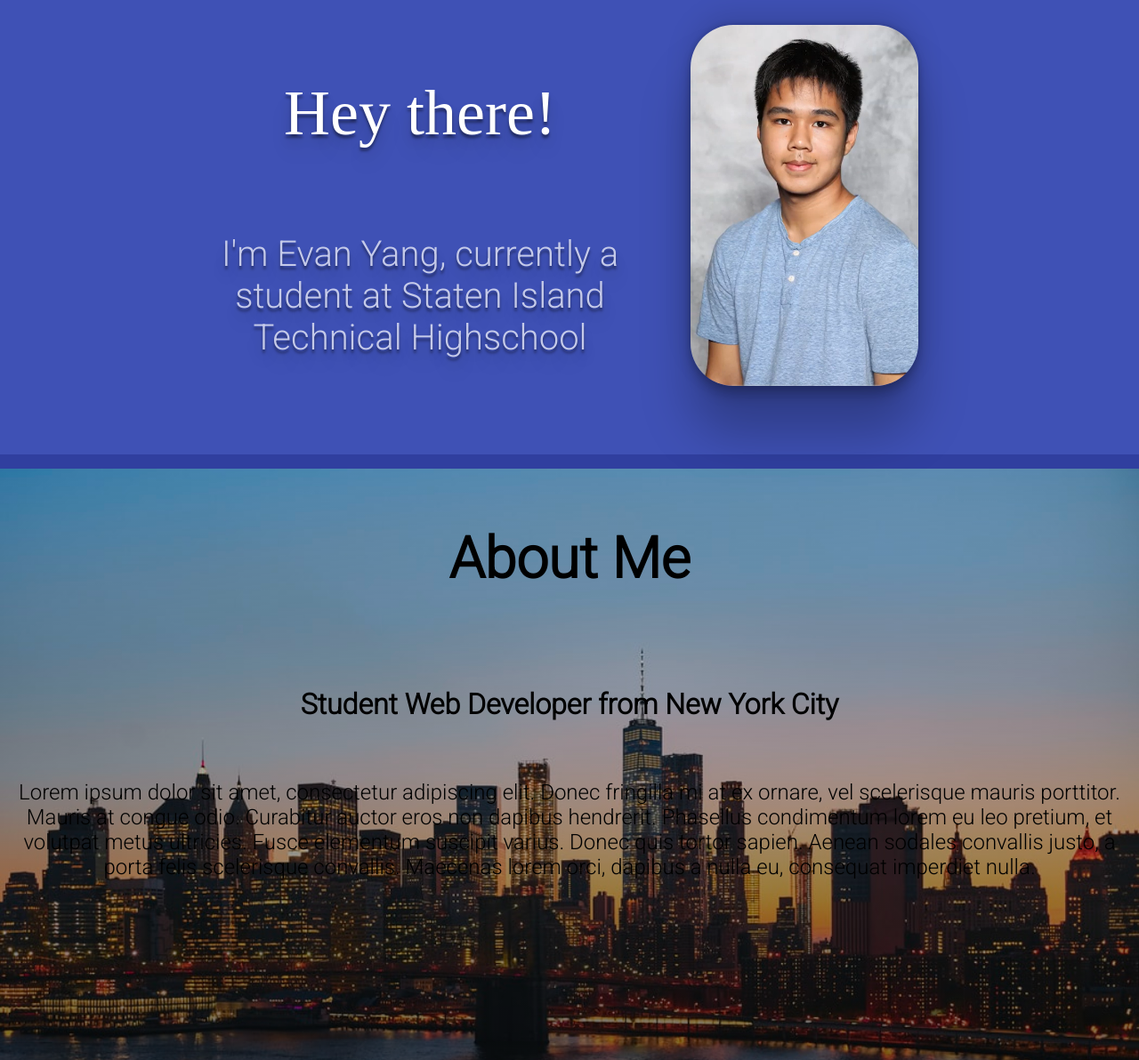
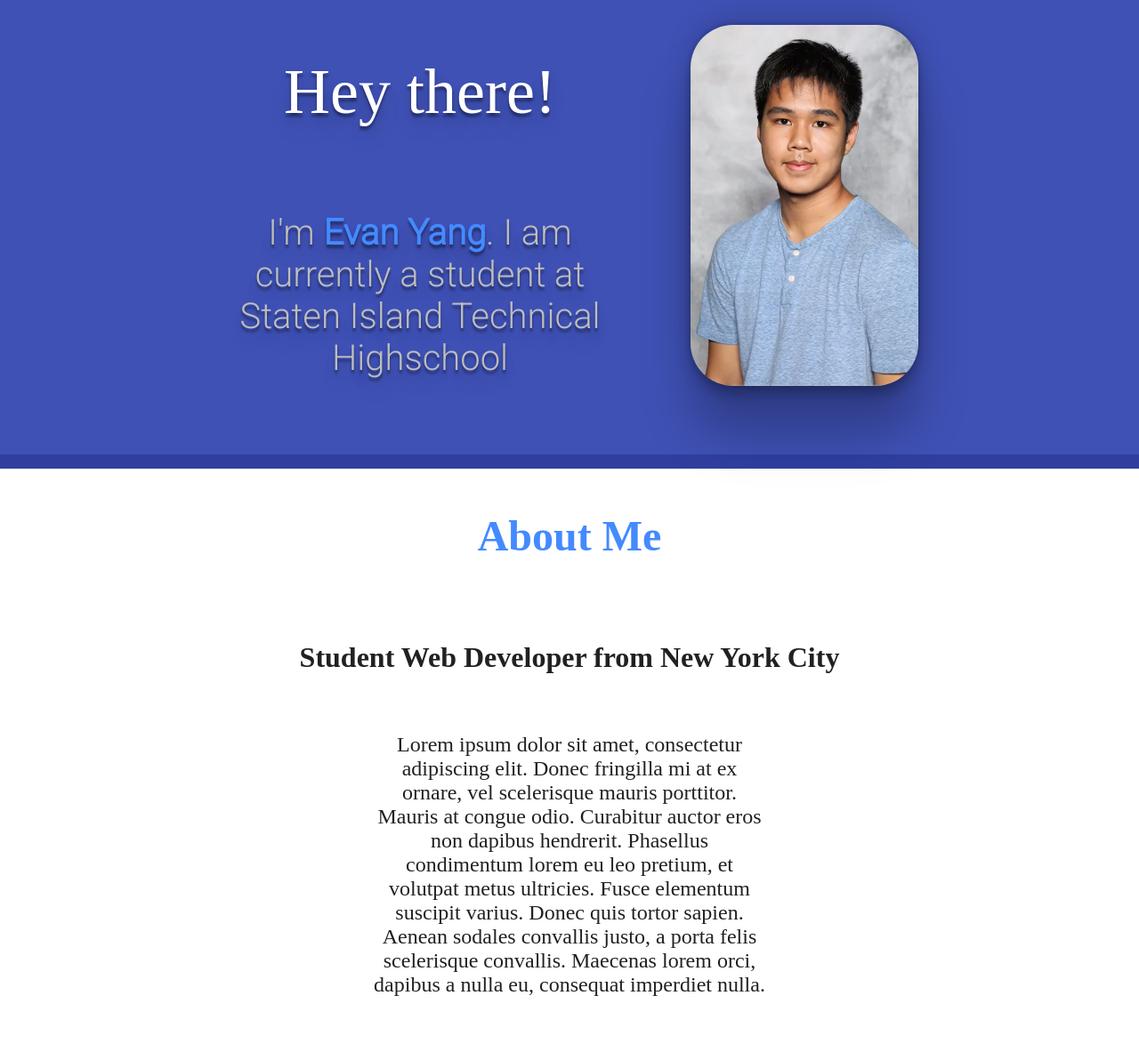
Before and after one commit to Evany226/Portfolio, a website built with Parcel: page src/index.html in a window 1280 px wide. Shown: the part 97-1289 px from the top of the page at 89% size. Built offline with nearby package versions, Linux system fonts and the light colour scheme.

Commit message:
progress

```diff
--- a/src/index.html
+++ b/src/index.html
@@ -6,7 +6,7 @@
     <link rel="stylesheet" href="scss/main.scss">
     <title>Portfolio</title>
     <link href="https://fonts.googleapis.com/css2?family=Roboto:wght@100;300&display=swap"
-    href="https://fonts.googleapis.com/css2?family=Arvo&display=swap"" rel="stylesheet">
+    href="https://fonts.googleapis.com/css2?family=Arvo&display=swap" rel="stylesheet">
 </head>
 <body>
 
@@ -14,7 +14,7 @@
         <section class="intro">
             <div class="intro-text">
                 <h1 class="intro-title">Hey there!</h1>
-                <h2 class="intro-subtitle">I'm Evan Yang, currently a student at Staten Island Technical Highschool</h2>
+                <h2 class="intro-subtitle">I'm <span class="highlight1">Evan Yang</span>. I am currently a student at <span class="highlight2">Staten Island Technical Highschool</span></h2>
                 </div>
             <img class="portrait" src="./images/portrait.PNG"></img>
         </section>
--- a/src/scss/_aboutme.scss
+++ b/src/scss/_aboutme.scss
@@ -1,12 +1,6 @@
 .about-me {
   height: 100vh;
-  background-image: linear-gradient(
-      to bottom,
-      rgba(0, 0, 0, 0),
-      rgba(0, 0, 0, 0.6)
-    ),
-    url(../images/nyc.jpeg);
-  background-size: cover;
+  background-color: white;
 }
 
 .about-me-text {
@@ -17,11 +11,14 @@
 }
 
 .about-me-text {
+  font-family: "Arvo", serif;
   text-align: center;
+  color: color(primary-text-color);
 }
 
 .about-me-title {
-  font-size: 4rem;
+  font-size: 3rem;
+  color: color(accent-color);
 }
 
 .about-me-subtitle {
@@ -30,4 +27,5 @@
 
 .about-me-info {
   font-size: 1.5rem;
+  width: 35vw;
 }
--- a/src/scss/main.scss
+++ b/src/scss/main.scss
@@ -43,7 +43,7 @@
 .intro-subtitle {
   font-weight: 500;
   font-size: 2.5rem;
-  color: color(primary-color-light);
+  color: color(divider-color);
 }
 
 .portrait {
@@ -53,3 +53,8 @@
     rgba(0, 0, 0, 0.12) 0px -12px 30px, rgba(0, 0, 0, 0.12) 0px 4px 6px,
     rgba(0, 0, 0, 0.17) 0px 12px 13px, rgba(0, 0, 0, 0.09) 0px -3px 5px;
 }
+
+.highlight1 {
+  color: color(accent-color);
+  font-weight: 600;
+}
```
